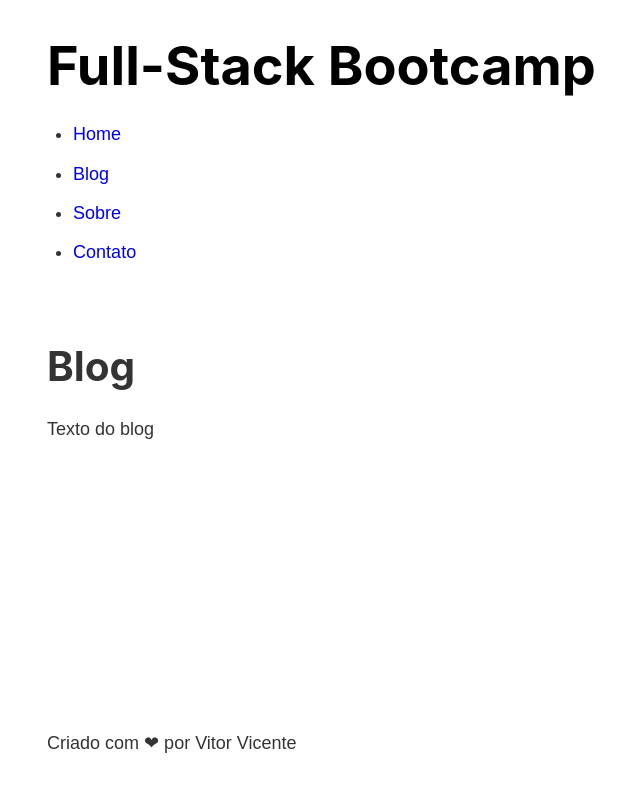
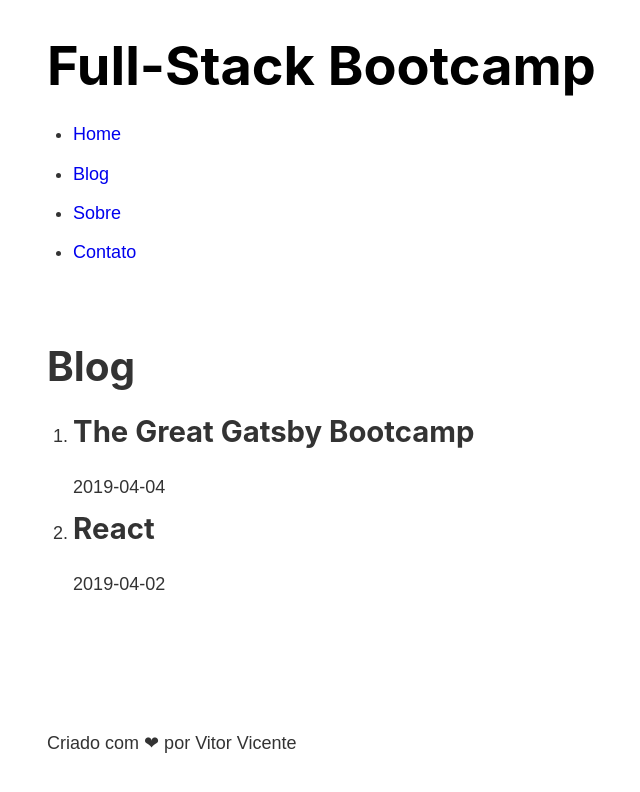
Before and after one commit to vitorvicentecorreia-zz/gatsby-bootcamp, a Gatsby site: page /blog in a window 1280 px wide. Shown: the whole page, without its empty margins (236-876 px from the left). Built offline with nearby package versions, Linux system fonts and the light colour scheme; Gatsby itself is replaced by a stand-in of ours.

Commit message:
Working with Markdown Posts

```diff
--- a/gatsby-config.js
+++ b/gatsby-config.js
@@ -11,6 +11,7 @@
 				name: 'src',
 				path: `${__dirname}/src/`
 			}
-		}
+		},
+		'gatsby-transformer-remark'
 	]
 }
--- a/package.json
+++ b/package.json
@@ -17,6 +17,7 @@
     "gatsby": "^2.18.12",
     "gatsby-plugin-sass": "^2.1.27",
     "gatsby-source-filesystem": "^2.1.46",
+    "gatsby-transformer-remark": "^2.6.48",
     "node-sass": "^4.13.0",
     "react": "^16.12.0",
     "react-dom": "^16.12.0"
--- a/src/pages/blog.js
+++ b/src/pages/blog.js
@@ -1,12 +1,40 @@
 import React from 'react'
+import { graphql, useStaticQuery } from 'gatsby'
 
 import Layout from '../components/layout.js'
 
+
 const BlogPage = () => {
+
+    const data = useStaticQuery(graphql`
+        query{
+            allMarkdownRemark{
+                edges{
+                    node{
+                        frontmatter{
+                            title
+                            date
+                        },
+                        html
+                        excerpt
+                    }
+                }
+            }
+        }
+    `)
+
+
     return(
         <Layout>
             <h1>Blog</h1>
-            <p>Texto do blog</p>
+            <ol>
+                {data.allMarkdownRemark.edges.map(post => (
+                    <li>
+                        <h2>{post.node.frontmatter.title}</h2>
+                        <p>{post.node.frontmatter.date}</p>
+                    </li>
+                ))}
+            </ol>
         </Layout>
     )
 }
```
Also changed, not shown: 1 other file.
